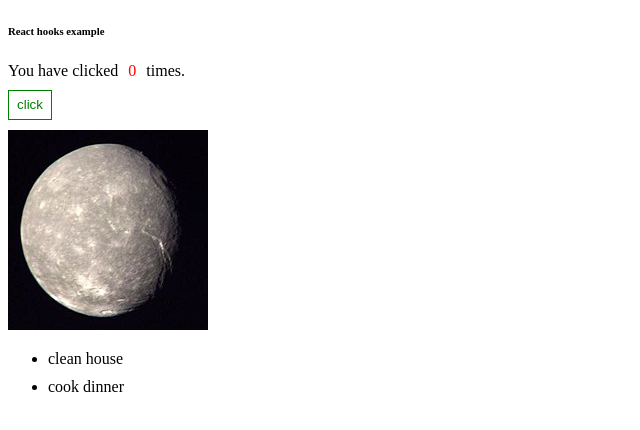
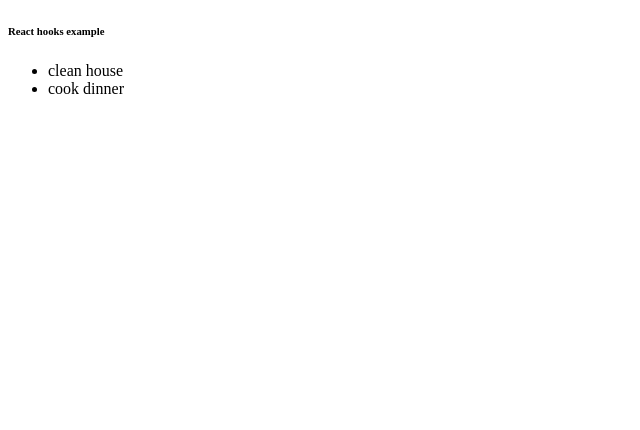
Before and after one commit to PengMQ/react-ts-webpack, a React app: page / in a window 1280 px wide. Shown: the top 430 px of the page, without its empty margins (0-640 px from the left). Built offline with nearby package versions, Linux system fonts and the light colour scheme.

Commit message:
[mengqiu] remove unrelated code from App.tsx

```diff
--- a/src/components/app/App.tsx
+++ b/src/components/app/App.tsx
@@ -1,13 +1,9 @@
 import * as React from 'react';
 import {useState} from "react";
-import './App.scss';
 import TodoList from '../todoList/TodoList'
 import {todoItemInterface} from '../../types/types'
 
-const Moon = require('./images/moon.jpg');
-
 function App() {
-    const [count, setCount] = useState(0);
     const [todos] = useState<todoItemInterface[]>([
         {id: 0, text: 'clean house', completed: false},
         {id: 1, text: 'cook dinner', completed: false}
@@ -15,14 +11,6 @@ function App() {
     return (
         <div>
             <h6>React hooks example</h6>
-            <div>
-                <div className='black'>You have clicked
-                    <span className='count'>{count}</span>
-                    times.
-                </div>
-                <button className="green button" onClick={() => setCount(count + 1)}> click</button>
-            </div>
-            <img src={Moon} alt=""/>
             <TodoList todoList={todos} />
         </div>
     );
```
